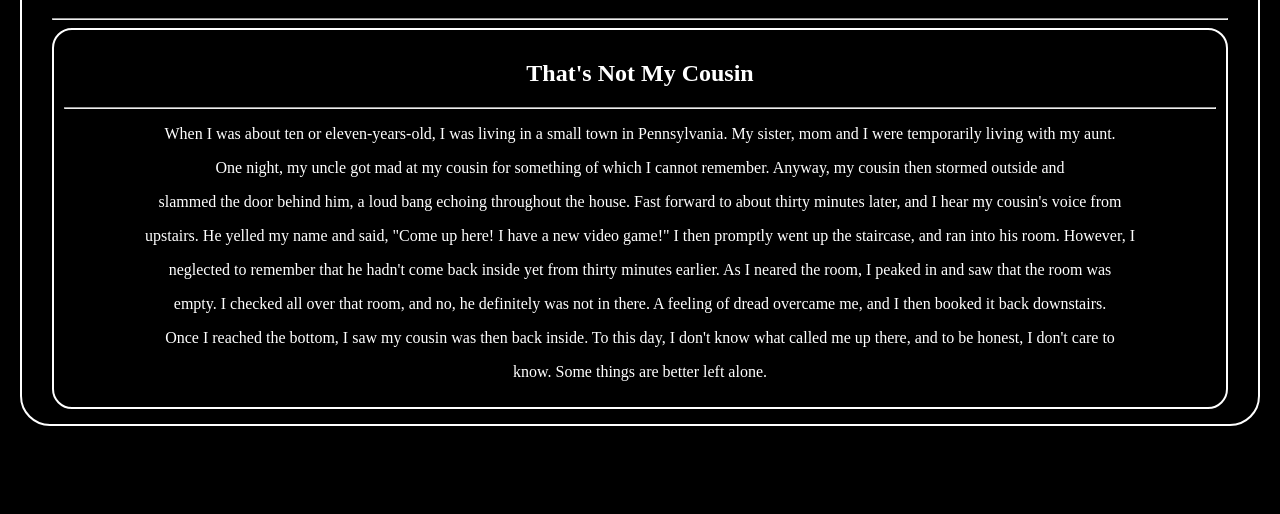
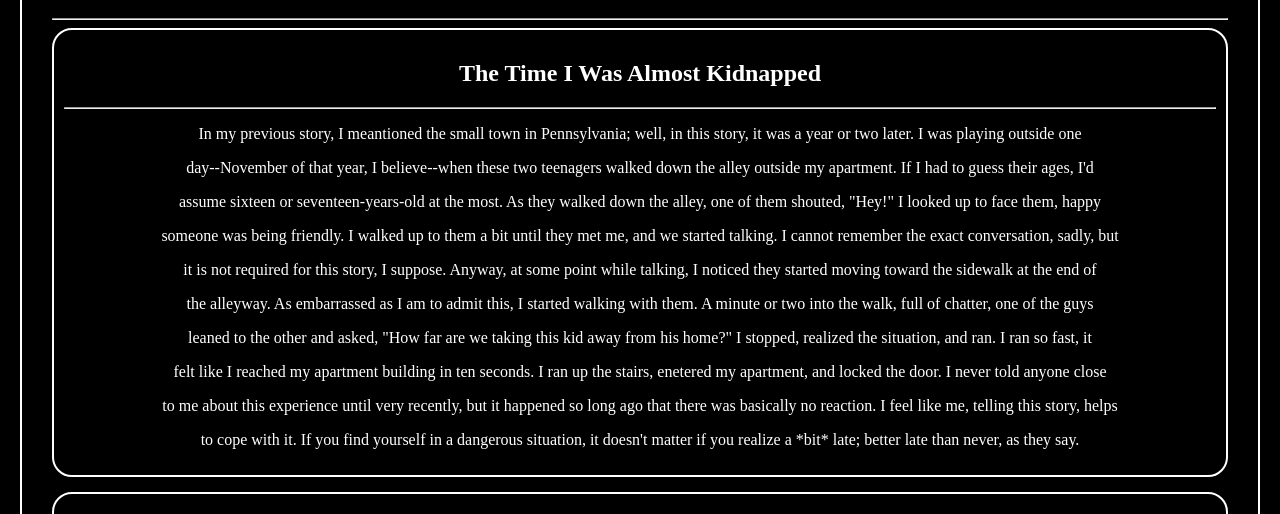
Before and after one commit to graveyardlurker/graveyard, a plain HTML site: page index.html in a window 1280 px wide. Shown: the part 296-810 px from the top of the page. Drawn offline with Linux system fonts and the light colour scheme.

Commit message:
Add files via upload

```diff
--- a/index.html
+++ b/index.html
@@ -15,6 +15,20 @@
 			<center>
 				<h1>Story List</h1>
 				<hr />
+				<div id="story2">
+					<h2>The Time I Was Almost Kidnapped</h2>
+					<hr />
+					<p>In my previous story, I meantioned the small town in Pennsylvania; well, in this story, it was a year or two later. I was playing outside one</p>
+					<p>day--November of that year, I believe--when these two teenagers walked down the alley outside my apartment. If I had to guess their ages, I'd</p>
+					<p>assume sixteen or seventeen-years-old at the most. As they walked down the alley, one of them shouted, "Hey!" I looked up to face them, happy</p>
+					<p>someone was being friendly. I walked up to them a bit until they met me, and we started talking. I cannot remember the exact conversation, sadly, but</p>
+					<p>it is not required for this story, I suppose. Anyway, at some point while talking, I noticed they started moving toward the sidewalk at the end of</p>
+					<p>the alleyway. As embarrassed as I am to admit this, I started walking with them. A minute or two into the walk, full of chatter, one of the guys</p>
+					<p>leaned to the other and asked, "How far are we taking this kid away from his home?" I stopped, realized the situation, and ran. I ran so fast, it</p>
+					<p>felt like I reached my apartment building in ten seconds. I ran up the stairs, enetered my apartment, and locked the door. I never told anyone close</p>
+					<p>to me about this experience until very recently, but it happened so long ago that there was basically no reaction. I feel like me, telling this story, helps</p>
+					<p>to cope with it. If you find yourself in a dangerous situation, it doesn't matter if you realize a *bit* late; better late than never, as they say.</p>
+				</div>
 				<div id="story1">
 					<h2>That's Not My Cousin</h2>
 					<hr />
--- a/main.css
+++ b/main.css
@@ -27,3 +27,14 @@ html, body {
 #story1:hover {
 	border: 2px solid gray;
 }
+
+#story2 {
+	padding: 10px 10px 10px 10px;
+	margin-bottom: 15px;
+	border: 2px solid white;
+	border-radius: 20px;
+}
+
+#story2:hover {
+	border: 2px solid gray;
+}
```
